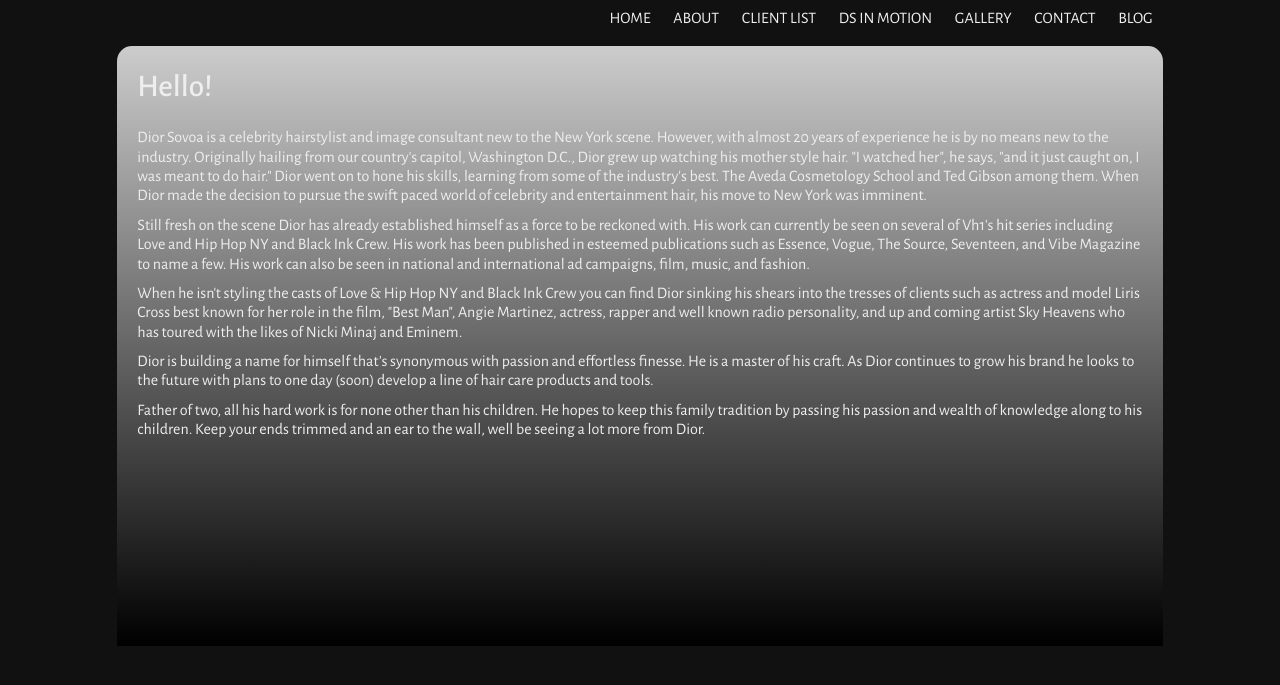
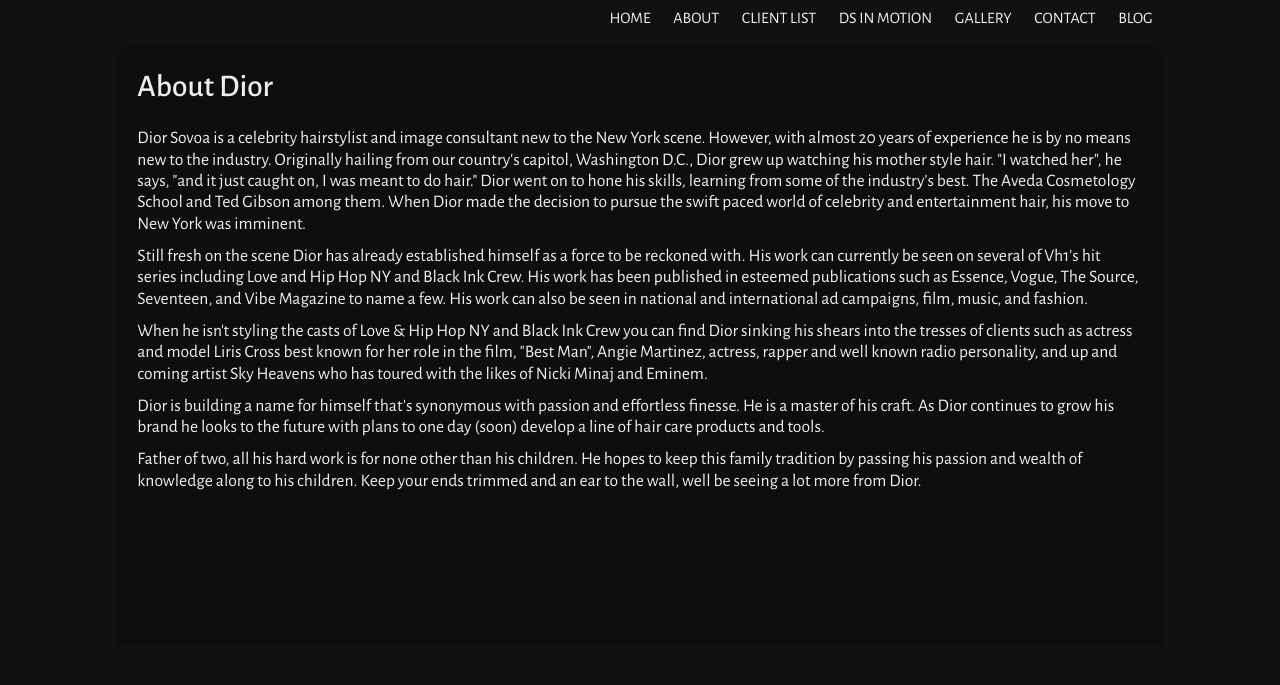
Before and after one commit to skyfaerie/dior-sovoa, a Jekyll site: the page built from about/index.html, in a window 1280 px wide. Shown: the top 685 px of the page. Built offline with Jekyll 4.4.1, drawn with Linux system fonts in a browser that asks for light colours; Markdown is read by kramdown in place of the engine named in the settings.

Commit message:
removed background, slight style changes

```diff
--- a/_sass/typography.scss
+++ b/_sass/typography.scss
@@ -62,7 +62,7 @@
 }
 
 p {
-	font-size: 1em;
+	font-size: 1.1em;
 	line-height: 1.214em;
 	margin-bottom: 0.618em;
 }
--- a/about/index.html
+++ b/about/index.html
@@ -4,7 +4,7 @@
 ---
 
 <section>
-	<h1>Hello!</h1>
+	<h1>About Dior</h1>
 	<p>
 		Dior Sovoa is a celebrity hairstylist and image consultant new to the New York scene. However, with almost 20 years of experience he is by no means new to the industry. Originally hailing from our country's capitol, Washington D.C., Dior grew up watching his mother style hair. "I watched her", he says, "and it just caught on, I was meant to do hair." Dior went on to hone his skills, learning from some of the industry's best. The Aveda Cosmetology School and Ted Gibson among them. When Dior made the decision to pursue the swift paced world of celebrity and entertainment hair, his move to New York was imminent.
 	</p>
--- a/css/app.css
+++ b/css/app.css
@@ -147,7 +147,7 @@
 
 /* line 64, ../_sass/typography.scss */
 p {
-  font-size: 1em;
+  font-size: 1.1em;
   line-height: 1.214em;
   margin-bottom: 0.618em;
 }
@@ -201,10 +201,11 @@
 /* line 35, ../_sass/app.scss */
 a {
   text-decoration: none;
+  color: #ccc;
 }
 
 /* customized styles */
-/* line 39, ../_sass/app.scss */
+/* line 42, ../_sass/app.scss */
 .hp-site {
   display: block;
   width: 91.875%;
@@ -222,7 +223,7 @@
   clear: both;
 }
 
-/* line 45, ../_sass/app.scss */
+/* line 48, ../_sass/app.scss */
 .site {
   display: block;
   width: 81.66667%;
@@ -240,36 +241,29 @@
   clear: both;
 }
 
-/* line 52, ../_sass/app.scss */
+/* line 55, ../_sass/app.scss */
 .hp-content {
   margin: 0 auto;
 }
 
-/* line 56, ../_sass/app.scss */
+/* line 59, ../_sass/app.scss */
 .content {
   margin: 0 auto;
   margin-top: 10px;
   padding: 0px 20px;
-  background-color: #fff;
+  background-color: rgba(2, 2, 2, 0.2);
   min-height: 600px;
   border-radius: 15px 15px 0px 0px;
-  background: #cccccc;
-  background: -moz-linear-gradient(top, #cccccc, black);
-  background: -webkit-linear-gradient(top, #cccccc, black);
-  background: -o-linear-gradient(top, #cccccc, black);
-  background: -ms-linear-gradient(top, #cccccc, black);
-  background: linear-gradient(top, #cccccc, #000000);
-  filter: progid:DXImageTransform.Microsoft.gradient(startColorstr='#cccccc', endColorstr='#000000',GradientType=0);
 }
 
-/* line 77, ../_sass/app.scss */
+/* line 82, ../_sass/app.scss */
 #hp {
   background-image: url("/img/half-white.png"), url("/img/black.jpg");
   background-size: 91.6%;
   background-repeat: repeat-y;
 }
 
-/* line 87, ../_sass/app.scss */
+/* line 92, ../_sass/app.scss */
 .logo {
   max-width: 75%;
   display: block;
--- a/css/typography.css
+++ b/css/typography.css
@@ -63,7 +63,7 @@
 
 /* line 64, ../_sass/typography.scss */
 p {
-  font-size: 1em;
+  font-size: 1.1em;
   line-height: 1.214em;
   margin-bottom: 0.618em;
 }
```
Also changed, not shown: _sass/app.scss (+14 -9 lines).
